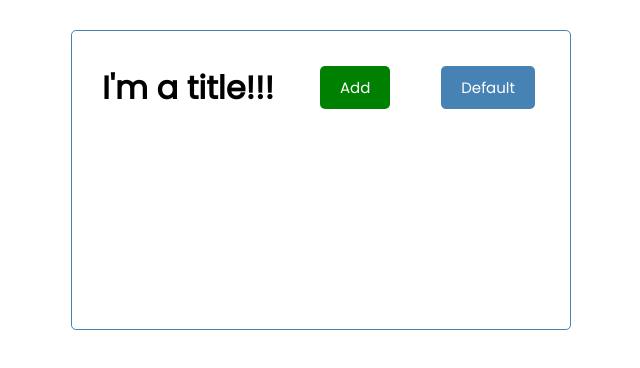
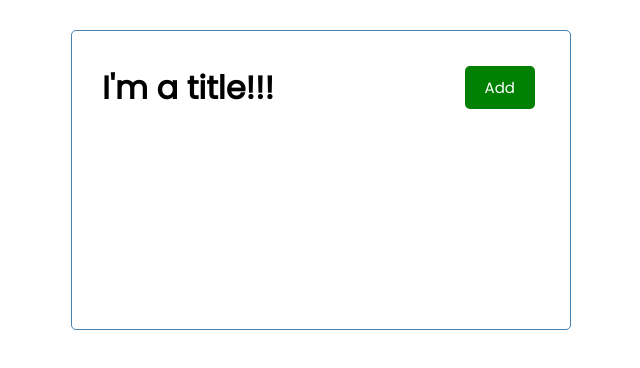
Before and after one commit to somecallmetim/tutorial-task-tracker, a React (Create React App) app: page / in a window 1280 px wide. Shown: the top 368 px of the page, without its empty margins (319-959 px from the left). Built offline with nearby package versions, Linux system fonts and the light colour scheme.

Commit message:
complete through Events

```diff
--- a/src/App.js
+++ b/src/App.js
@@ -1,11 +1,9 @@
 import Header from "./components/Header";
 
 function App() {
-  const name = "Brad";
-  const bool = false;
   return (
     <div className="container">
-      <Header title="I'm a title!!!"/>
+      <Header title="I'm a title!!!" />
     </div>
   );
 }
--- a/src/components/Button.js
+++ b/src/components/Button.js
@@ -1,7 +1,7 @@
-const Button = ({ color, text}) => {
+const Button = ({ color, text, onClick}) => {
     return (
         <div>
-            <button className='btn' style={{backgroundColor: color}}>{text}</button>
+            <button onClick={onClick} className='btn' style={{backgroundColor: color}}>{text}</button>
         </div>
     )
 }
--- a/src/components/Header.js
+++ b/src/components/Header.js
@@ -1,23 +1,26 @@
-import PropTypes from 'prop-types'
-import Button from './Button';
-
+import PropTypes from "prop-types";
+import Button from "./Button";
 
 const Header = ({ title }) => {
+
+    const onClick = (e) => {
+        console.log(e);
+    }
+
   return (
-    <header className='header'>
-      <h1>{ title }</h1>
-      <Button color='green' text='Add' />
-      <Button />
+    <header className="header">
+      <h1>{title}</h1>
+      <Button onClick={onClick} color="green" text="Add" />
     </header>
   );
 };
 
 Header.defaultProps = {
-    title: 'Task Tracker'
-}
+  title: "Task Tracker",
+};
 
 Header.propTypes = {
-    title: PropTypes.string.isRequired
-}
+  title: PropTypes.string.isRequired,
+};
 
 export default Header;
```
